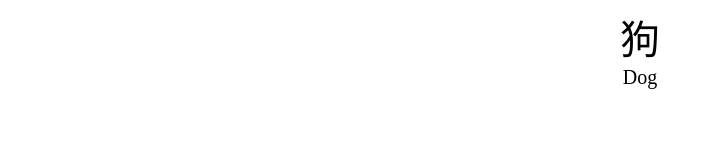
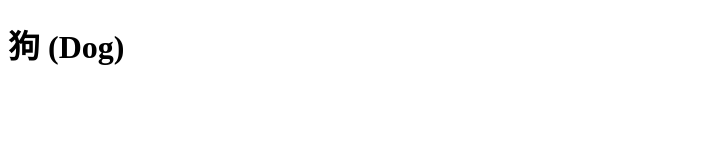
Before and after one commit to deedeewu-blip/chinese-cards, a plain HTML site: page Dog.html in a window 1280 px wide. Shown: the whole page, without its empty margins (0-712 px from the left). Drawn offline with Linux system fonts and the light colour scheme.

Commit message:
Update Dog.html

```diff
--- a/Dog.html
+++ b/Dog.html
@@ -1,12 +1,20 @@
 <!DOCTYPE html>
 <html>
-<body style="font-size:40px;text-align:center;">
-<div>狗</div>
-<div style="font-size:20px;">Dog</div>
+<head>
+<meta charset="UTF-8">
+<title>狗 Dog Sound</title>
+</head>
 
-<audio autoplay>
-  <source src="狗.mp3" type="audio/mpeg">
-</audio>
+<body>
+<h1>狗 (Dog)</h1>
+
+<audio id="sound" src="狗.mp3"></audio>
+
+<script>
+window.onload = function() {
+    document.getElementById("sound").play();
+};
+</script>
 
 </body>
 </html>
```
